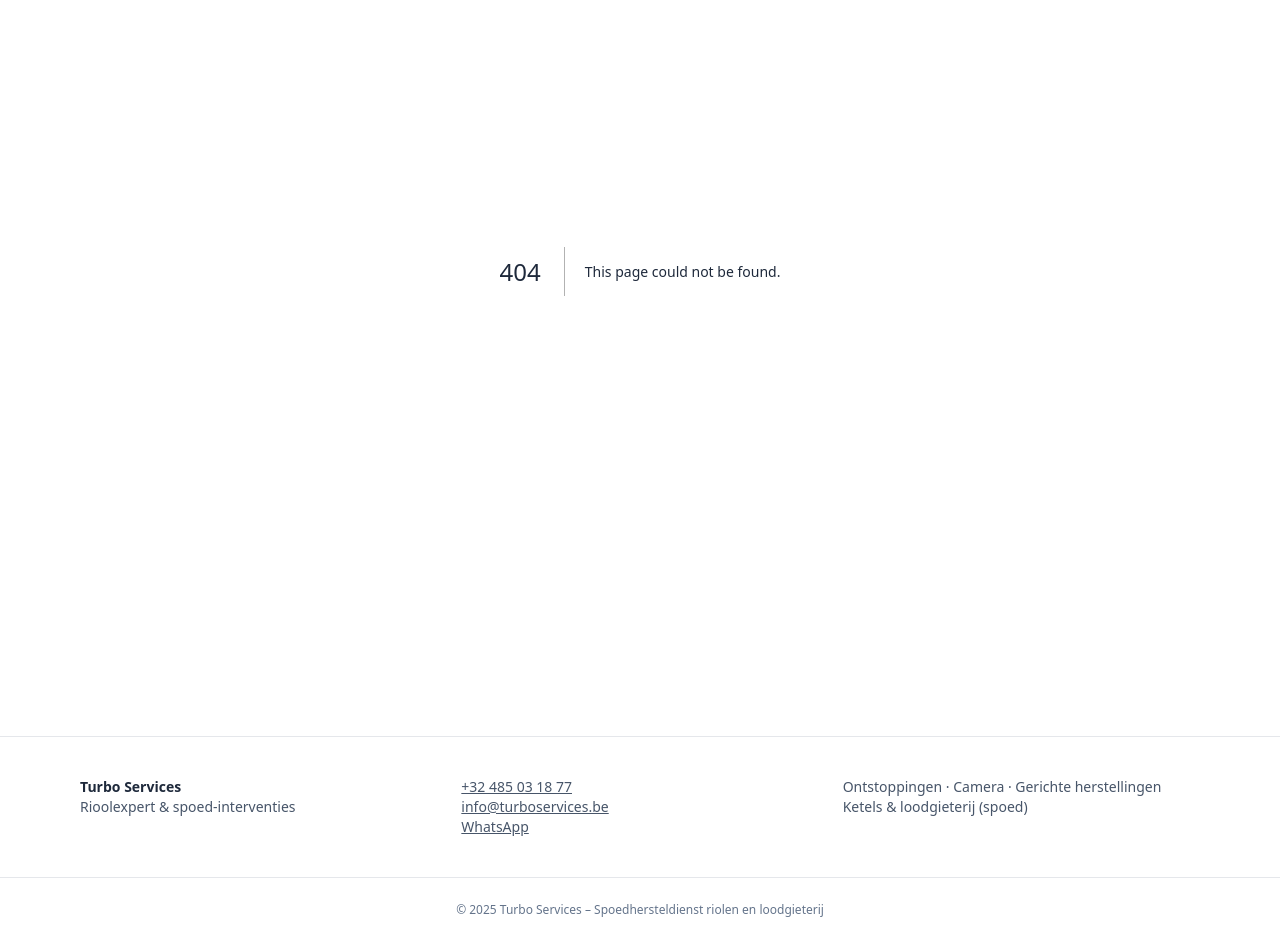
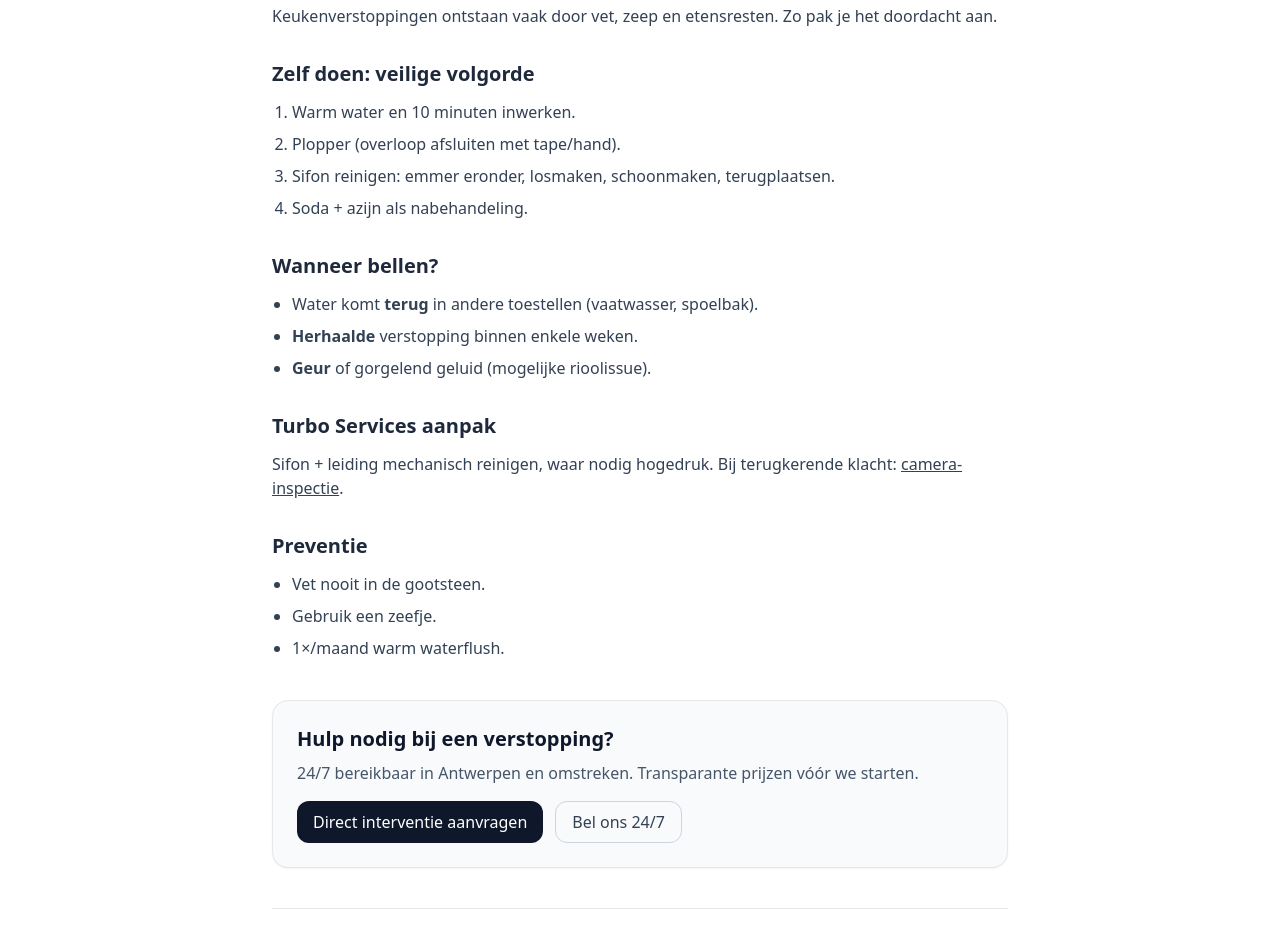
Before and after one commit to Turbo-89/turboservices, a Next.js app: page /kennisbank/ontstopping/gootsteen-ontstoppen in a window 1280 px wide. Before the commit this address had no page. Shown: the part 300-1235 px from the top of the page. Built offline with nearby package versions, Linux system fonts and the light colour scheme.

Commit message:
Create page.tsx

```diff
--- /dev/null
+++ b/app/kennisbank/ontstopping/gootsteen-ontstoppen/page.tsx
@@ -0,0 +1,72 @@
+import type { Metadata } from "next";
+import Link from "next/link";
+import CTA from "@/components/kb/CTA";
+import FAQJsonLd from "@/components/seo/FAQJsonLd";
+
+export const metadata: Metadata = {
+  title: "Zelf je gootsteen ontstoppen of loodgieter bellen?",
+  description:
+    "Gootsteen verstopt? Dit kun je zelf doen—en dit beter overlaten aan een professional. Turbo Services helpt in Antwerpen en Vlaanderen.",
+};
+
+export default function Page() {
+  const faqs = [
+    { question: "Helpt soda echt?", answer: "Ja, bij lichte aanslag. Niet voor harde proppen." },
+    { question: "Chemische middelen gebruiken?", answer: "Afraden—risico op schade, dampen en milieu." },
+    { question: "Mag ik een veer gebruiken?", answer: "Voorzichtig en kort; bochten en pvc kunnen beschadigen." },
+  ];
+
+  return (
+    <main className="mx-auto max-w-3xl px-4 py-12">
+      <h1 className="text-3xl font-bold text-slate-900">
+        Zelf je gootsteen ontstoppen of loodgieter bellen?
+      </h1>
+      <p className="mt-3 text-slate-700">
+        Keukenverstoppingen ontstaan vaak door vet, zeep en etensresten. Zo pak je het doordacht aan.
+      </p>
+
+      <h2 className="mt-8 text-xl font-semibold">Zelf doen: veilige volgorde</h2>
+      <ol className="mt-3 list-decimal space-y-2 pl-5 text-slate-700">
+        <li>Warm water en 10 minuten inwerken.</li>
+        <li>Plopper (overloop afsluiten met tape/hand).</li>
+        <li>Sifon reinigen: emmer eronder, losmaken, schoonmaken, terugplaatsen.</li>
+        <li>Soda + azijn als nabehandeling.</li>
+      </ol>
+
+      <h2 className="mt-8 text-xl font-semibold">Wanneer bellen?</h2>
+      <ul className="mt-3 list-disc space-y-2 pl-5 text-slate-700">
+        <li>Water komt <b>terug</b> in andere toestellen (vaatwasser, spoelbak).</li>
+        <li><b>Herhaalde</b> verstopping binnen enkele weken.</li>
+        <li><b>Geur</b> of gorgelend geluid (mogelijke rioolissue).</li>
+      </ul>
+
+      <h2 className="mt-8 text-xl font-semibold">Turbo Services aanpak</h2>
+      <p className="mt-3 text-slate-700">
+        Sifon + leiding mechanisch reinigen, waar nodig hogedruk. Bij terugkerende klacht:{" "}
+        <Link href="/kennisbank/ontstopping/camera-inspectie" className="underline">camera-inspectie</Link>.
+      </p>
+
+      <h2 className="mt-8 text-xl font-semibold">Preventie</h2>
+      <ul className="mt-3 list-disc space-y-2 pl-5 text-slate-700">
+        <li>Vet nooit in de gootsteen.</li>
+        <li>Gebruik een zeefje.</li>
+        <li>1×/maand warm waterflush.</li>
+      </ul>
+
+      <CTA />
+
+      <div className="mt-10 border-t pt-6 text-sm text-slate-600">
+        Gerelateerd:{" "}
+        <Link href="/kennisbank/ontstopping/keukenafvoer-voorkomen" className="underline">
+          verstopte keukenafvoer voorkomen
+        </Link>{" "}
+        •{" "}
+        <Link href="/kennisbank/ontstopping/chemische-ontstoppers" className="underline">
+          chemische ontstoppers?
+        </Link>
+      </div>
+
+      <FAQJsonLd items={faqs} />
+    </main>
+  );
+}
```
